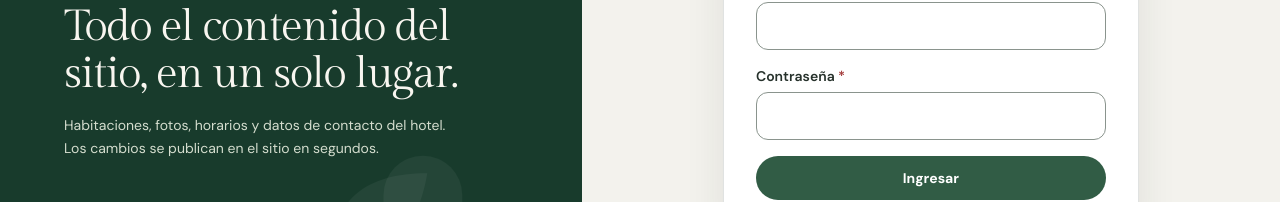
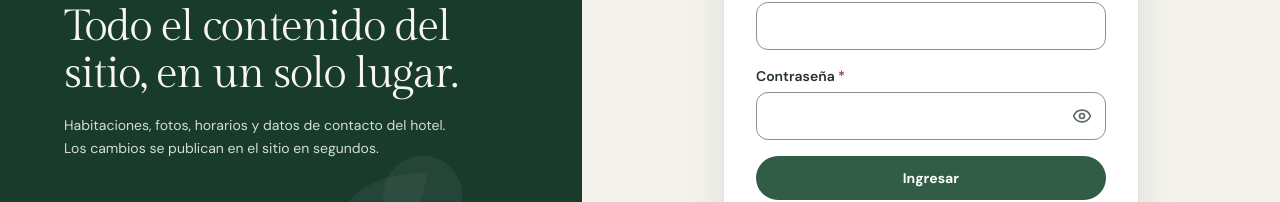
Before and after one commit to SebasSystem/hotel-bambu-platform, a Next.js app in the folder apps/web/: page /admin/login in a window 1280 px wide. Shown: the part 348-550 px from the top of the page. Built offline with nearby package versions, Linux system fonts and the light colour scheme.

Commit message:
feat(admin): add a show/hide toggle to password fields

```diff
--- a/apps/web/app/admin/(panel)/account/change-password-form.tsx
+++ b/apps/web/app/admin/(panel)/account/change-password-form.tsx
@@ -4,7 +4,7 @@ import { changePasswordSchema, type ChangePasswordInput } from '@hotel-bambu/sha
 import { useState } from 'react';
 import { useForm } from 'react-hook-form';
 import { useToast } from '@/components/admin/feedback';
-import { FormAlert, TextField } from '@/components/admin/fields';
+import { FormAlert, PasswordField } from '@/components/admin/fields';
 import { Button, Card } from '@/components/admin/ui';
 import { browserApi, setCsrfToken } from '@/lib/api/browser';
 import type { SessionInfo } from '@/lib/api/types';
@@ -51,17 +51,15 @@ export function ChangePasswordForm() {
           Cambiar contraseña
         </h2>
         <FormAlert message={formError} />
-        <TextField
+        <PasswordField
           label="Contraseña actual"
-          type="password"
           autoComplete="current-password"
           required
           error={errors.currentPassword}
           registration={register('currentPassword')}
         />
-        <TextField
+        <PasswordField
           label="Nueva contraseña"
-          type="password"
           autoComplete="new-password"
           required
           hint="Entre 12 y 128 caracteres. Use una frase larga; no repita un solo carácter ni incluya su correo."
--- a/apps/web/app/admin/login/login-form.tsx
+++ b/apps/web/app/admin/login/login-form.tsx
@@ -3,7 +3,7 @@
 import { loginSchema, type LoginInput } from '@hotel-bambu/shared';
 import { useState } from 'react';
 import { useForm } from 'react-hook-form';
-import { FormAlert, TextField } from '@/components/admin/fields';
+import { FormAlert, PasswordField, TextField } from '@/components/admin/fields';
 import { Button } from '@/components/admin/ui';
 import { anonymousBrowserApi, setCsrfToken } from '@/lib/api/browser';
 import { isApiError } from '@/lib/api/client';
@@ -65,9 +65,8 @@ export function LoginForm({
         error={errors.email}
         registration={register('email')}
       />
-      <TextField
+      <PasswordField
         label="Contraseña"
-        type="password"
         autoComplete="current-password"
         required
         error={errors.password}
--- a/apps/web/components/admin/fields.tsx
+++ b/apps/web/components/admin/fields.tsx
@@ -1,7 +1,7 @@
 'use client';
 
-import { CircleAlert } from 'lucide-react';
-import { useId, type ReactNode } from 'react';
+import { CircleAlert, Eye, EyeOff } from 'lucide-react';
+import { useId, useState, type ReactNode } from 'react';
 import type { FieldError, UseFormRegisterReturn } from 'react-hook-form';
 import { cx } from './ui';
 
@@ -102,6 +102,40 @@ export function TextField({
           inputMode={inputMode}
           className={inputClasses}
         />
+      )}
+    </Field>
+  );
+}
+
+/** Password input with a show/hide toggle (keeps the value, only switches the input type). */
+export function PasswordField({
+  registration,
+  autoComplete = 'current-password',
+  ...field
+}: BaseProps & { autoComplete?: 'current-password' | 'new-password' }) {
+  const [visible, setVisible] = useState(false);
+  const Icon = visible ? EyeOff : Eye;
+  return (
+    <Field {...field}>
+      {(control) => (
+        <div className="relative">
+          <input
+            {...control}
+            {...registration}
+            type={visible ? 'text' : 'password'}
+            autoComplete={autoComplete}
+            className={cx(inputClasses, 'pr-12')}
+          />
+          <button
+            type="button"
+            onClick={() => setVisible((value) => !value)}
+            aria-label={visible ? 'Ocultar contraseña' : 'Mostrar contraseña'}
+            aria-pressed={visible}
+            className="absolute inset-y-0 right-0 grid w-12 place-items-center rounded-r-sm text-ink-muted transition-colors hover:text-foreground focus-visible:outline-2 focus-visible:outline-offset-[-2px] focus-visible:outline-green"
+          >
+            <Icon aria-hidden="true" className="size-5" />
+          </button>
+        </div>
       )}
     </Field>
   );
```
Also changed, not shown: 1 other file (tests, documents, lock files or other folders).
